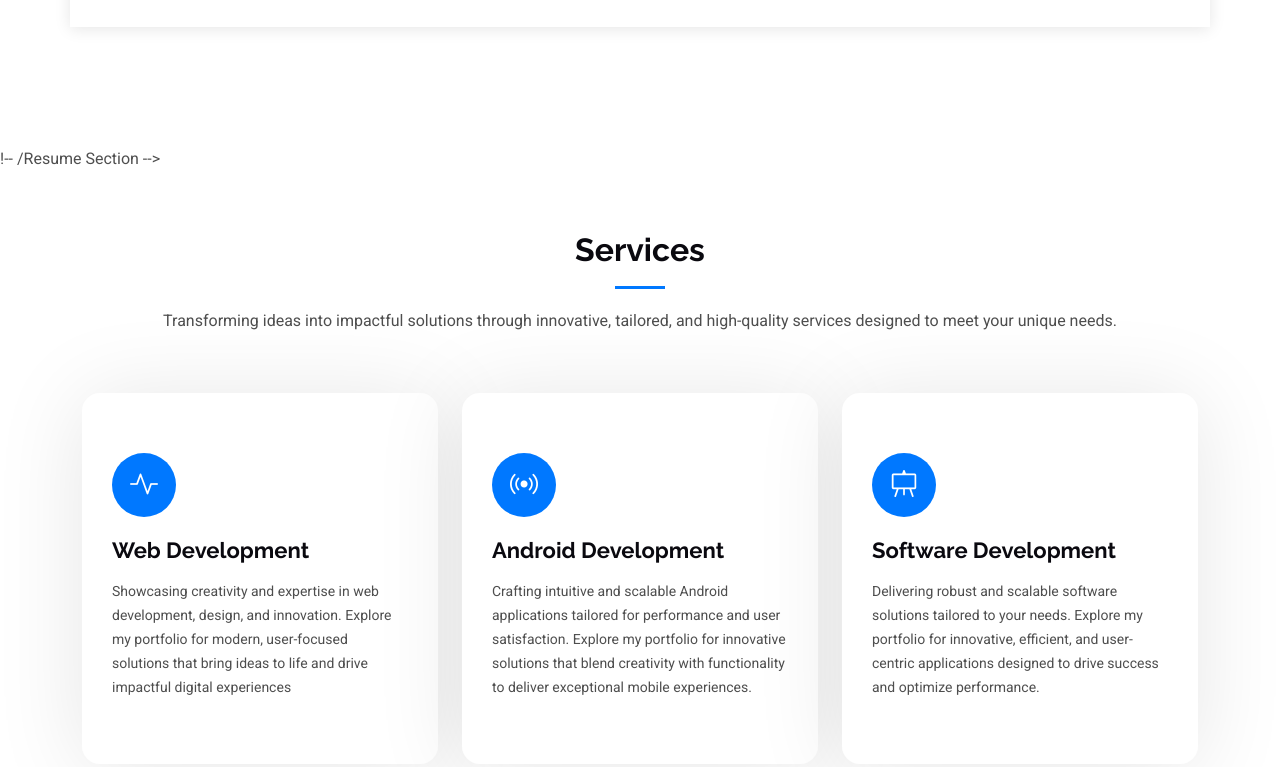
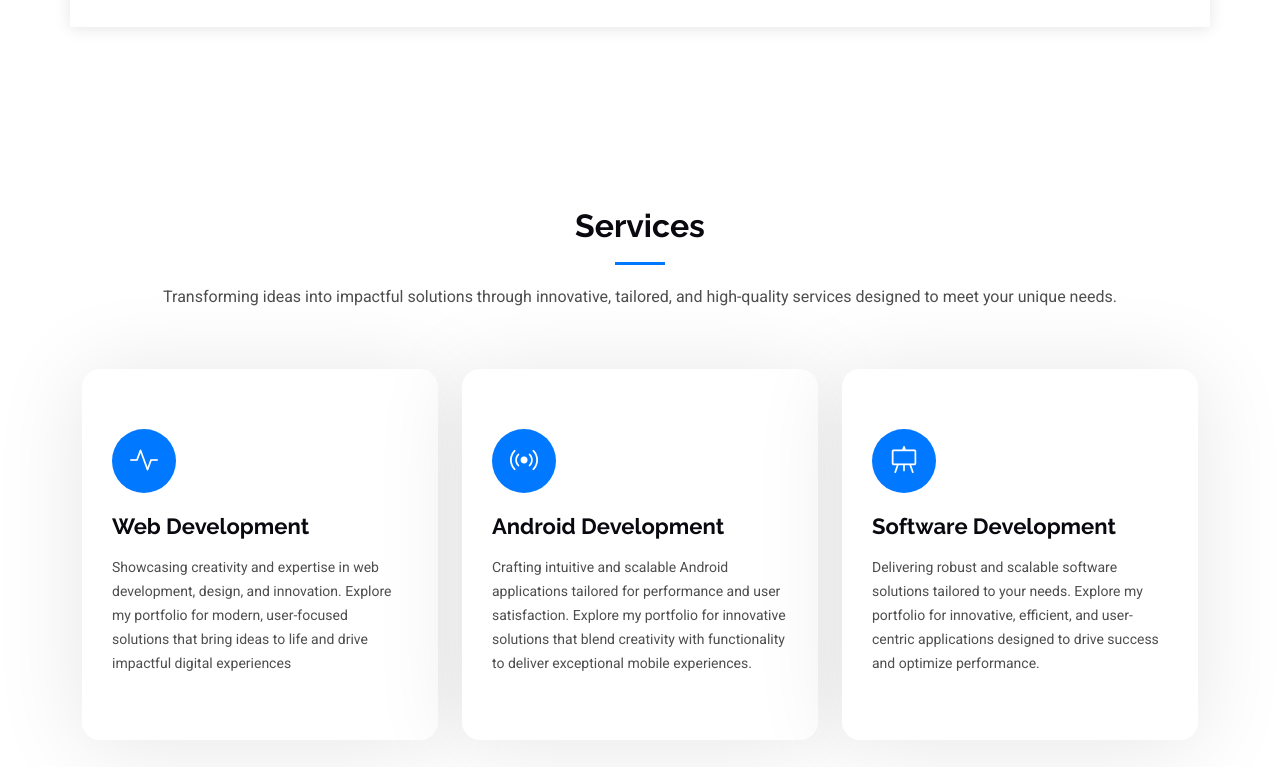
Before and after one commit to majharuldev/my_protfolio, a plain HTML site: page index.html in a window 1280 px wide. Shown: the part 1435-2202 px from the top of the page. Drawn offline with Linux system fonts and the light colour scheme.

Commit message:
Update index.html

```diff
--- a/index.html
+++ b/index.html
@@ -27,13 +27,6 @@
     <!-- Main CSS File -->
     <link href="assets/css/main.css" rel="stylesheet">
 
-    <!-- =======================================================
-  * Template Name: DevFolio
-  * Template URL: https://bootstrapmade.com/devfolio-bootstrap-portfolio-html-template/
-  * Updated: Aug 07 2024 with Bootstrap v5.3.3
-  * Author: BootstrapMade.com
-  * License: https://bootstrapmade.com/license/
-  ======================================================== -->
 </head>
 
 
@@ -174,10 +167,10 @@
 
         </section><!-- /About Section -->
 
-        <!-- Resume Section -->
+
         <section id="resume" class="resume section">
 
-         !-- /Resume Section -->
+
 
         <!-- Services Section -->
         <section id="services" class="services section">
```
